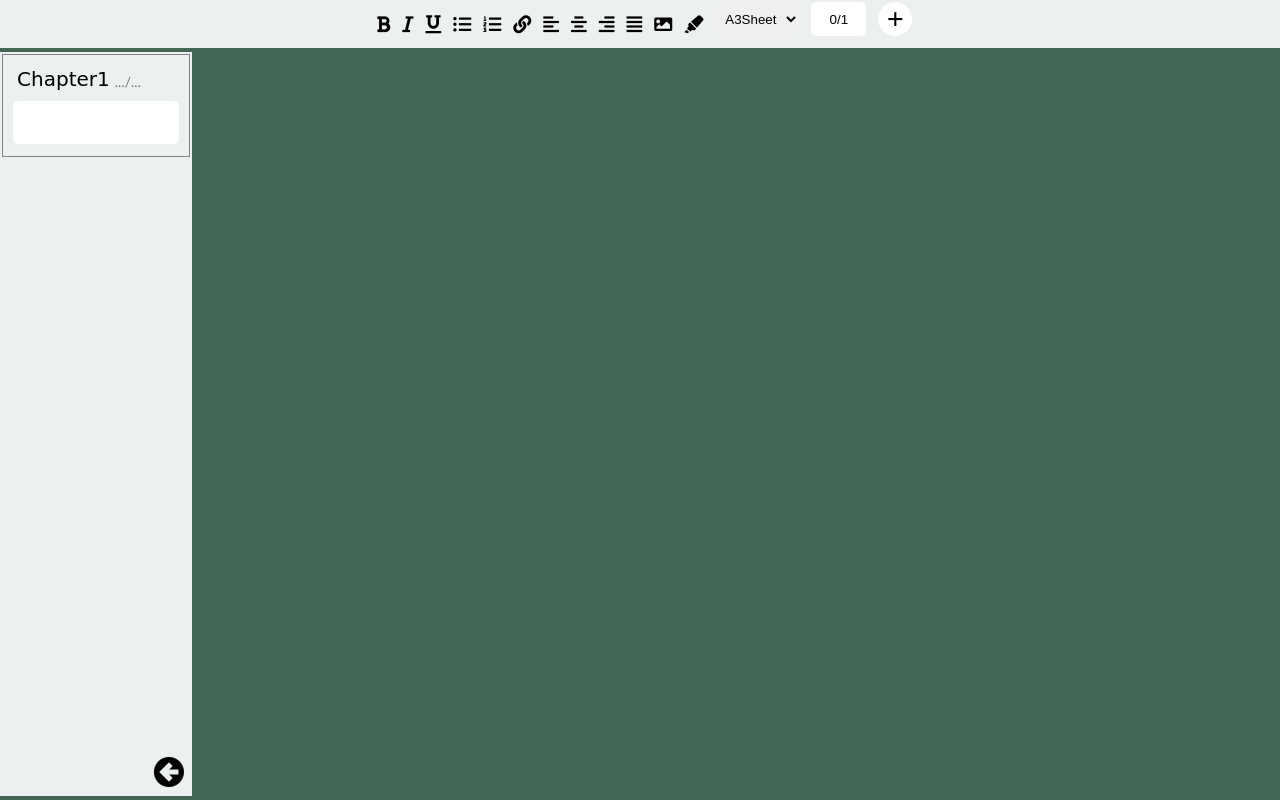
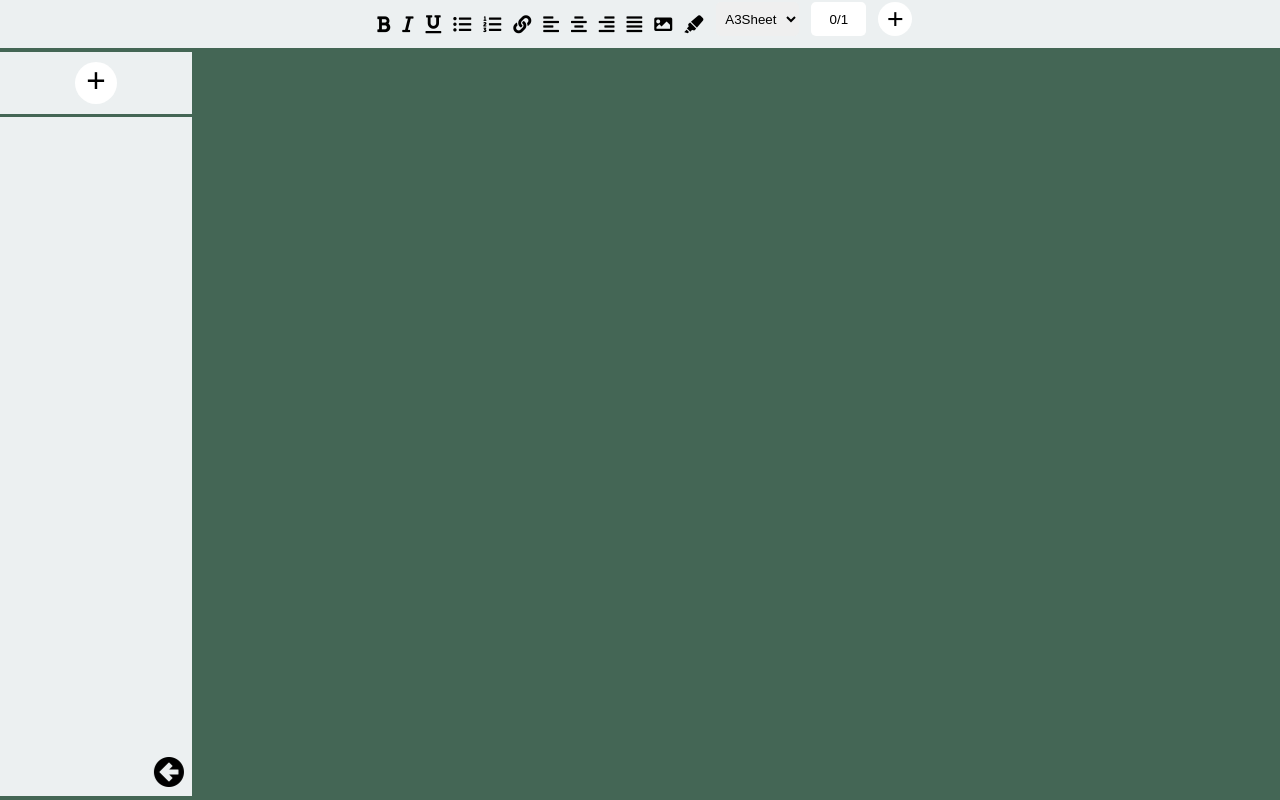
Before and after one commit to Sidahmeders/hidden-work, a website built with Vite: page src/index.html in a window 1280 px wide. Built offline with nearby package versions, Linux system fonts and the light colour scheme.

Commit message:
added the ChapterPlaceholder to the newChapterBtn

```diff
--- a/src/components/chapter-sidebar/ChapterPlaceholder.js
+++ b/src/components/chapter-sidebar/ChapterPlaceholder.js
@@ -1,19 +1,18 @@
-import Component from '../../utils/lib/component'
-
-class ChapterPlaceholder extends Component {
-  constructor(store, parent) {
-    super({
-      store,
-      parent,
-      element: document.createElement('div'),
-    })
+class ChapterPlaceholder {
+  constructor(parent) {
+    this.parent = parent
+    this.element = document.createElement('div')
   }
 
   render() {
     this.element.innerHTML = ''
+
+    // const chapterToggleMap = state.chapterToggleMap
+    const chapterCount = this.element.childElementCount + 1
+
+    // if (chapterToggleMap[chapterCount]) {
     this.element.className = 'chapter-placeholder'
 
-    const chapterCount = this.element.childElementCount + 1
     const ChapterHeader = document.createElement('div')
     ChapterHeader.className = 'chapter-header'
     ChapterHeader.innerText = 'Chapter' + chapterCount
@@ -29,13 +28,14 @@ class ChapterPlaceholder extends Component {
     ChapterHeader.appendChild(ChapterStartEnd)
     this.element.appendChild(ChapterHeader)
     this.element.appendChild(ChapterName)
+    this.parent.appendChild(this.element)
+    // }
   }
 }
 
 function handleChapterStartEnd(event) {
   const value = event.target.value
-
-  console.log(value, 'VAL')
+  console.log(value)
 }
 
 export default ChapterPlaceholder
--- /dev/null
+++ b/src/components/chapter-sidebar/NewChapterBtn.js
@@ -0,0 +1,35 @@
+import { dispatch } from '../../utils/store'
+
+import ChapterPlaceholder from './ChapterPlaceholder'
+
+class NewChapterBtn {
+  constructor(parent) {
+    this.parent = parent
+    this.element = document.createElement('div')
+  }
+
+  render(state) {
+    this.element.innerHTML = ''
+    this.element.className = 'new-chapter-btn-container'
+
+    const chapterToggleMap = state.chapterToggleMap
+    const AddChapterBtn = document.createElement('div')
+    AddChapterBtn.className = 'add-chapter-btn'
+    AddChapterBtn.innerText = '+'
+    AddChapterBtn.onclick = (event) => handleBtnClick(event, chapterToggleMap, this.parent, state)
+
+    this.element.appendChild(AddChapterBtn)
+    this.parent.appendChild(this.element)
+  }
+}
+
+function handleBtnClick(event, chapterToggleMap, parent, state) {
+  const chapterCount = document.getElementsByClassName('chapter-placeholder').length
+
+  const ChapterPlaceholderInstance = new ChapterPlaceholder(parent)
+  ChapterPlaceholderInstance.render(state)
+
+  dispatch.setChapterMap({ chapterNumber: chapterCount, chapterInfo: 'XXXX' })
+}
+
+export default NewChapterBtn
--- a/src/components/chapter-sidebar/ToggleSidebar.js
+++ b/src/components/chapter-sidebar/ToggleSidebar.js
@@ -2,9 +2,8 @@ import LeftArrowIcon from '../../assets/left-arrow.png'
 import Component from '../../utils/lib/component'
 
 class ToggleSidebar extends Component {
-  constructor(store, parent) {
+  constructor(parent) {
     super({
-      store,
       parent,
       element: document.createElement('div'),
     })
@@ -19,6 +18,7 @@ class ToggleSidebar extends Component {
     IconEl.src = LeftArrowIcon
 
     this.element.appendChild(IconEl)
+    this.parent.appendChild(this.element)
   }
 }
 
--- a/src/components/chapter-sidebar/_styles.scss
+++ b/src/components/chapter-sidebar/_styles.scss
@@ -38,16 +38,12 @@
   }
 
   .chapter-placeholder {
-    display: flex;
-    flex-direction: column;
-    justify-content: center;
     border: 1px solid gray;
     padding: 12px 0;
     margin: 2px;
+    text-align: center;
 
     .chapter-header {
-      display: flex;
-      justify-content: center;
       font-family: cursive;
       font-size: 20px;
 
@@ -61,7 +57,9 @@
         font-family: 'Trebuchet MS', 'Lucida Sans Unicode', 'Lucida Grande', 'Lucida Sans', Arial, sans-serif;
       }
     }
+
     .chapter-name {
+      width: 85%;
       margin: 10px 10px 0 10px;
       padding: 10px 20px;
       font-size: 20px;
@@ -70,4 +68,33 @@
       border-radius: 5px;
     }
   }
+
+  .new-chapter-btn-container {
+    display: flex;
+    justify-content: center;
+    align-items: center;
+    border-bottom: 3px solid #465;
+    padding: 10px;
+    ::selection {
+      background: transparent;
+    }
+
+    .add-chapter-btn {
+      width: 42px;
+      height: 42px;
+      text-align: center;
+      background: white;
+      font-size: 35px;
+      border-radius: 50%;
+      font-family: 'Times New Roman', Times, serif;
+      font-weight: bolder;
+      border: none;
+      transition: 0.6s ease;
+
+      &:hover {
+        cursor: pointer;
+        background: #bcf5c6;
+      }
+    }
+  }
 }
--- a/src/components/chapter-sidebar/index.js
+++ b/src/components/chapter-sidebar/index.js
@@ -1,13 +1,13 @@
 import './_styles.scss'
-import { store } from '../../utils/store'
+import { state } from '../../utils/store'
 
-import ChapterPlaceholder from './ChapterPlaceholder'
+import NewChapterBtn from './NewChapterBtn'
 import ToggleSidebar from './ToggleSidebar'
 
 const ChapterSidebarContainer = document.getElementById('chapter-sidebar')
 
-const ChapterPlaceholderInstance = new ChapterPlaceholder(store, ChapterSidebarContainer)
-const ToggleSidebarInstance = new ToggleSidebar(store, ChapterSidebarContainer)
+const NewChapterBtnInstance = new NewChapterBtn(ChapterSidebarContainer)
+const ToggleSidebarInstance = new ToggleSidebar(ChapterSidebarContainer)
 
-ChapterPlaceholderInstance.render()
+NewChapterBtnInstance.render(state)
 ToggleSidebarInstance.render()
--- a/src/utils/lib/component.js
+++ b/src/utils/lib/component.js
@@ -7,7 +7,7 @@ export default class Component {
     self.render = self.render || function () {}
 
     if (props.store instanceof Store) {
-      props.store.events.subscribe('stateChange', () => self.render())
+      props.store.events.subscribe('stateChange', (data) => self.render(data))
     }
 
     if (Object.prototype.hasOwnProperty.call(props, 'element')) {
--- a/src/utils/store/_types.js
+++ b/src/utils/store/_types.js
@@ -2,12 +2,14 @@ const actionsKeys = {
   setPagesCount: 'setPagesCount',
   setSheetStyle: 'setSheetStyle',
   setSheetsScript: 'setSheetsScript',
+  setChapterMap: 'setChapterMap',
 }
 
 const stateKeys = {
   pagesCount: 'pagesCount',
   selectedSheetStyle: 'selectedSheetStyle',
   sheetsScriptsMap: 'sheetsScriptsMap',
+  chapterToggleMap: 'chapterToggleMap',
 }
 
 export { actionsKeys, stateKeys }
--- a/src/utils/store/actions.js
+++ b/src/utils/store/actions.js
@@ -20,4 +20,8 @@ function setSheetsScript(context, payload) {
   context.commit(actionsKeys.setSheetsScript, payload)
 }
 
-export default { setPagesCount, setSheetStyle, setSheetsScript }
+function setChapterMap(context, payload) {
+  context.commit(actionsKeys.setChapterMap, payload)
+}
+
+export default { setPagesCount, setSheetStyle, setSheetsScript, setChapterMap }
--- a/src/utils/store/index.js
+++ b/src/utils/store/index.js
@@ -14,6 +14,7 @@ const dispatch = {
   setSheetStyle: () => store.dispatch(actionsKeys.setSheetStyle),
   setPagesCount: (payload) => store.dispatch(actionsKeys.setPagesCount, payload),
   setSheetsScript: (payload) => store.dispatch(actionsKeys.setSheetsScript, payload),
+  setChapterMap: (payload) => store.dispatch(actionsKeys.setChapterMap, payload),
 }
 
 export { store, dispatch, state }
--- a/src/utils/store/mutations.js
+++ b/src/utils/store/mutations.js
@@ -16,4 +16,9 @@ function setSheetsScript(state, payload) {
   return state
 }
 
-export default { setPagesCount, setSheetStyle, setSheetsScript }
+function setChapterMap(state, payload) {
+  const { chapterNumber, chapterInfo } = payload
+  state[stateKeys.chapterToggleMap][chapterNumber] = chapterInfo
+}
+
+export default { setPagesCount, setSheetStyle, setSheetsScript, setChapterMap }
--- a/src/utils/store/state.js
+++ b/src/utils/store/state.js
@@ -4,6 +4,7 @@ const initialState = {
   [stateKeys.pagesCount]: 0,
   [stateKeys.selectedSheetStyle]: 'a3Sheet',
   [stateKeys.sheetsScriptsMap]: {},
+  [stateKeys.chapterToggleMap]: {},
 }
 
 const state = JSON.parse(localStorage.getItem('state')) || initialState
```
